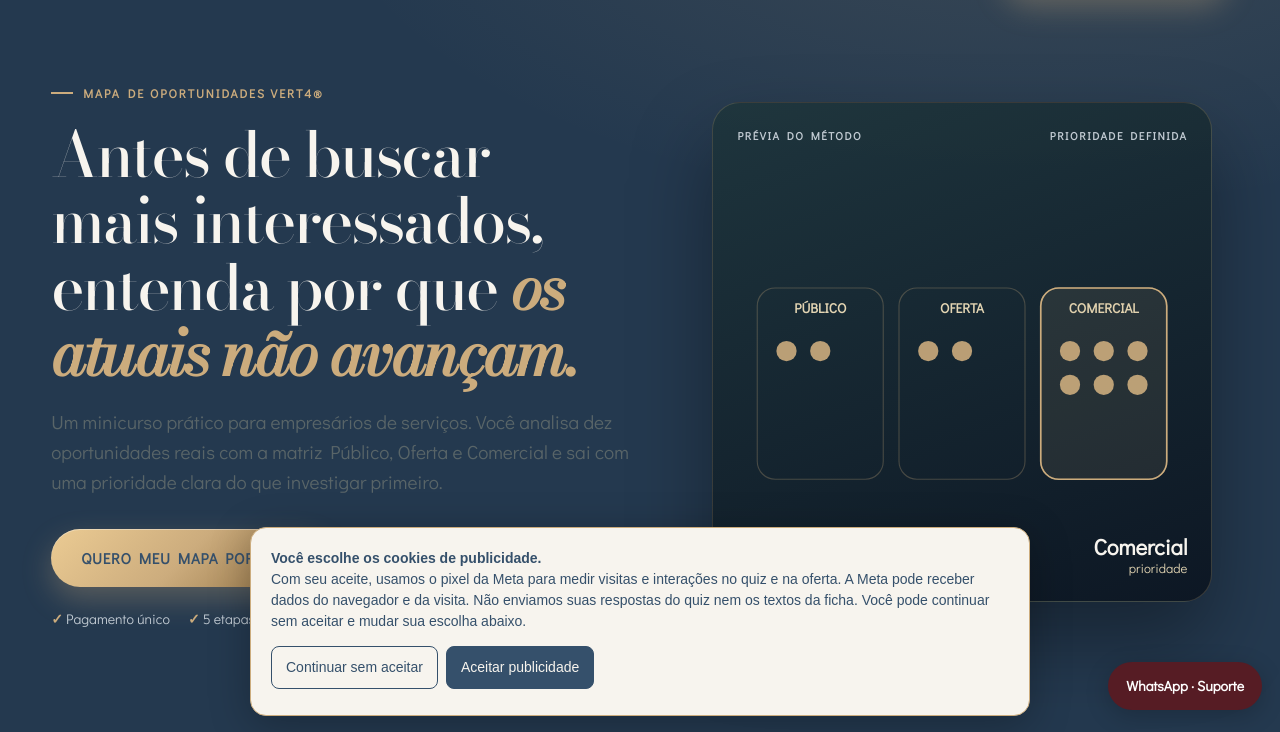
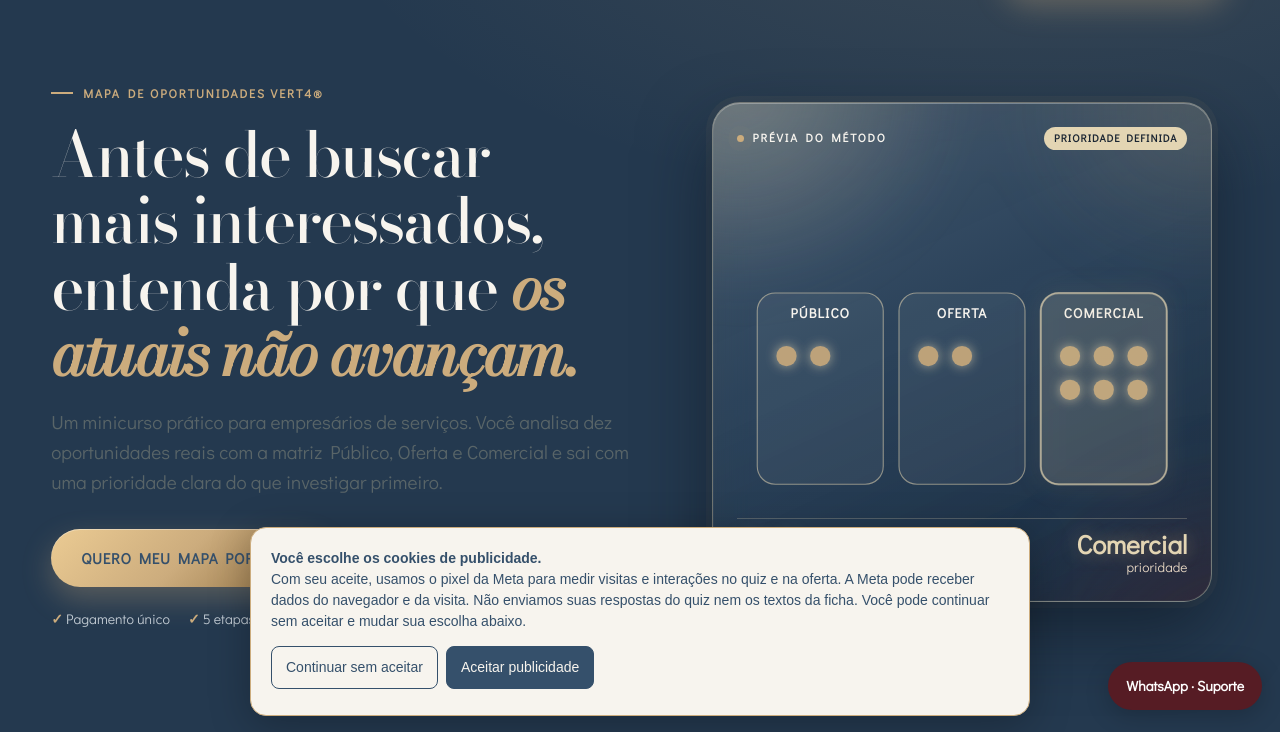
Before and after one commit to alinedayane-cell/vert4-site, a plain HTML site: page dist/mapa/index.html in a window 1280 px wide. Shown: the part 68-800 px from the top of the page. Drawn offline with nearby package versions, Linux system fonts and the light colour scheme.

Commit message:
Mapa: Prévia do método em vidro fosco com mais contraste
Co-Authored-By: Claude Opus 5.5 <noreply@anthropic.com>
Claude-Session: https://claude.ai/code/session_01SegEyMvdRyXw2qEKmuafKu

```diff
--- a/dist/mapa/index.html
+++ b/dist/mapa/index.html
@@ -402,6 +402,29 @@ h1,h2,h3,h4{font-weight:800;letter-spacing:-.02em}
 :is(h1,h2,h3,.display,.big-price,.price-inline,.tagprice,.stat strong):not(#vt4safira){font-family:"Bodoni Moda",Georgia,serif!important;font-weight:500!important;letter-spacing:-.03em!important}
 :is(h1,h2) em:not(#vt4safira){font-family:"Bodoni Moda",Georgia,serif!important;font-style:italic}
 .reg{font-family:"Didact Gothic",Arial,sans-serif!important;font-size:.42em!important;vertical-align:super;letter-spacing:0!important;font-style:normal}
+</style>
+<style id="previa-fosca">
+/* Prévia do método: vidro fosco com alto contraste */
+.stage{isolation:isolate;overflow:hidden;border:1px solid rgba(227,213,179,.42);background:linear-gradient(155deg,rgba(247,244,238,.16) 0%,rgba(247,244,238,.06) 42%,rgba(11,20,31,.38) 100%),rgba(36,57,79,.55);-webkit-backdrop-filter:blur(18px) saturate(140%);backdrop-filter:blur(18px) saturate(140%);box-shadow:inset 0 1px 0 rgba(255,255,255,.28),inset 0 0 0 1px rgba(255,255,255,.04),0 30px 70px rgba(11,20,31,.55),0 0 0 6px rgba(204,172,125,.06)}
+.stage::before{content:"";position:absolute;inset:-30%;z-index:-1;background:radial-gradient(40% 35% at 22% 18%,rgba(227,213,179,.30),transparent 70%),radial-gradient(45% 40% at 85% 90%,rgba(109,41,50,.38),transparent 70%),radial-gradient(35% 30% at 80% 20%,rgba(204,172,125,.18),transparent 70%);filter:blur(30px);pointer-events:none}
+.stage::after{content:"";position:absolute;top:0;bottom:0;left:-60%;width:40%;z-index:2;background:linear-gradient(100deg,transparent,rgba(255,255,255,.10),transparent);transform:skewX(-18deg);animation:pfBrilho 5.5s ease-in-out 1.2s infinite;pointer-events:none}
+.stage-top{color:#F7F4EE;font-size:11.5px;letter-spacing:.16em}
+.stage-top span:first-child{display:inline-flex;align-items:center;gap:8px}
+.stage-top span:first-child::before{content:"";width:7px;height:7px;border-radius:50%;background:#CCAC7D;box-shadow:0 0 0 0 rgba(204,172,125,.7);animation:pfVivo 1.8s ease-out infinite}
+#stageState{color:#1B2633;background:#E3D5B3;border-radius:999px;padding:3px 10px;letter-spacing:.1em;font-size:10.5px}
+.stage svg rect:not(#stageHi){stroke:rgba(227,213,179,.55);fill:rgba(247,244,238,.05)}
+.stage svg text{fill:#F7F4EE;letter-spacing:.08em}
+#stageDots circle{filter:drop-shadow(0 0 5px rgba(227,213,179,.75))}
+#stageHi{fill:rgba(227,213,179,.08);stroke:#E3D5B3;stroke-width:2;filter:drop-shadow(0 0 10px rgba(204,172,125,.65));transition:opacity .5s ease}
+#stageHi[opacity="1"]{animation:pfFoco 1.6s ease-in-out infinite}
+.stage-cap{color:#E8D8C4;font-size:13.5px;padding-top:12px;border-top:1px solid rgba(227,213,179,.25)}
+.stage-cap b{color:#fff;font-size:26px;text-shadow:0 0 18px rgba(204,172,125,.45)}
+.stage-cap #capP{color:#E3D5B3}
+@keyframes pfBrilho{0%,60%{left:-60%}100%{left:130%}}
+@keyframes pfVivo{0%{box-shadow:0 0 0 0 rgba(204,172,125,.7)}100%{box-shadow:0 0 0 9px rgba(204,172,125,0)}}
+@keyframes pfFoco{0%,100%{stroke-opacity:1}50%{stroke-opacity:.45}}
+@supports not ((backdrop-filter:blur(1px)) or (-webkit-backdrop-filter:blur(1px))){.stage{background:linear-gradient(155deg,#3E5C79,#24394F 60%,#1B2B3D)}}
+@media(prefers-reduced-motion:reduce){.stage::after,.stage-top span:first-child::before,#stageHi[opacity="1"]{animation:none}}
 </style>
 </head>
 <body>
```
